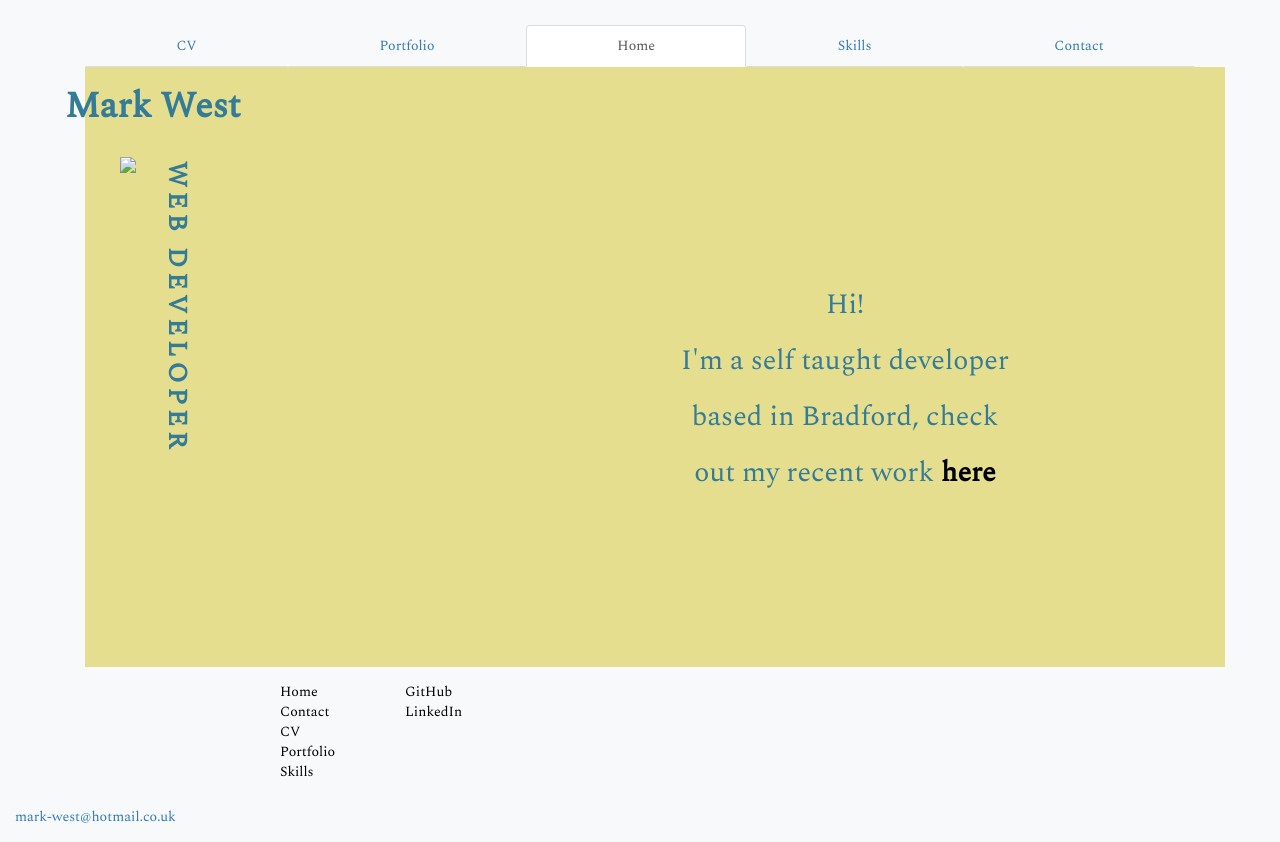
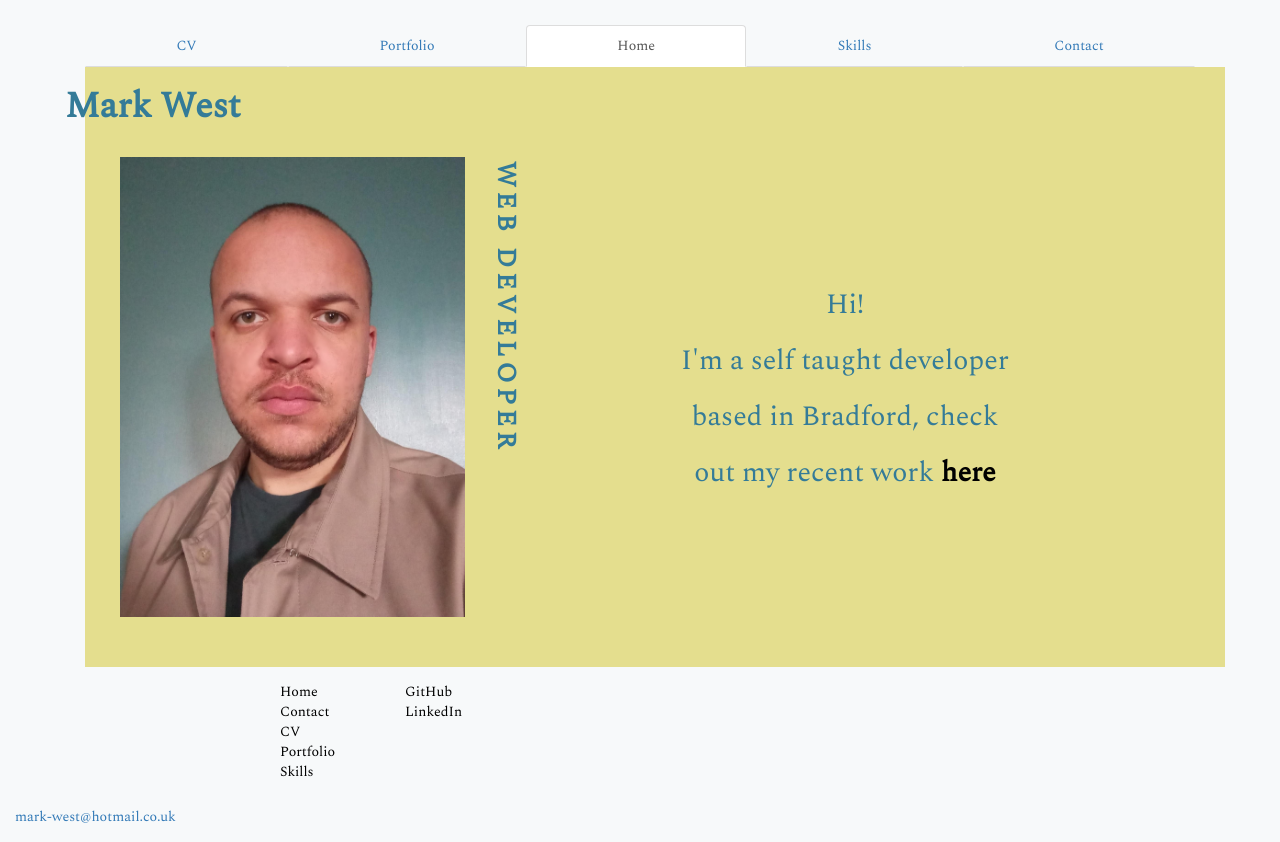
Before and after one commit to TheGreatWesty/TheGreatWesty.github.io, a plain HTML site: page cvPortfolio/index.html in a window 1280 px wide. Drawn offline with nearby package versions, Linux system fonts and the light colour scheme.

Commit message:
Update index.html

```diff
--- a/cvPortfolio/index.html
+++ b/cvPortfolio/index.html
@@ -60,7 +60,7 @@
 	<div class="row">
 		<h1 style="margin-left:-20px;font-weight:600;"> Mark West </h1>
 		<picture class="col-12 col-xs-12 col-sm-7 col-md-6 col-lg-6 col-xl-6">
-			<img src="M.jpg" style="max-width:97%;max-height:500px;padding:20px;float:left;">
+			<img src="https://thegreatwesty.github.io/M.jpg" style="max-width:97%;max-height:500px;padding:20px;float:left;">
 			<figcaption class="mw-home-image-caption"> Web Developer </figcaption>
 		</picture>
 		<div class="col-12 col-xs-12 col-sm-5 col-md-4 col-lg-4 col-xl-6" style="text-align:center;padding-top:auto;padding-bottom:auto;">
```
